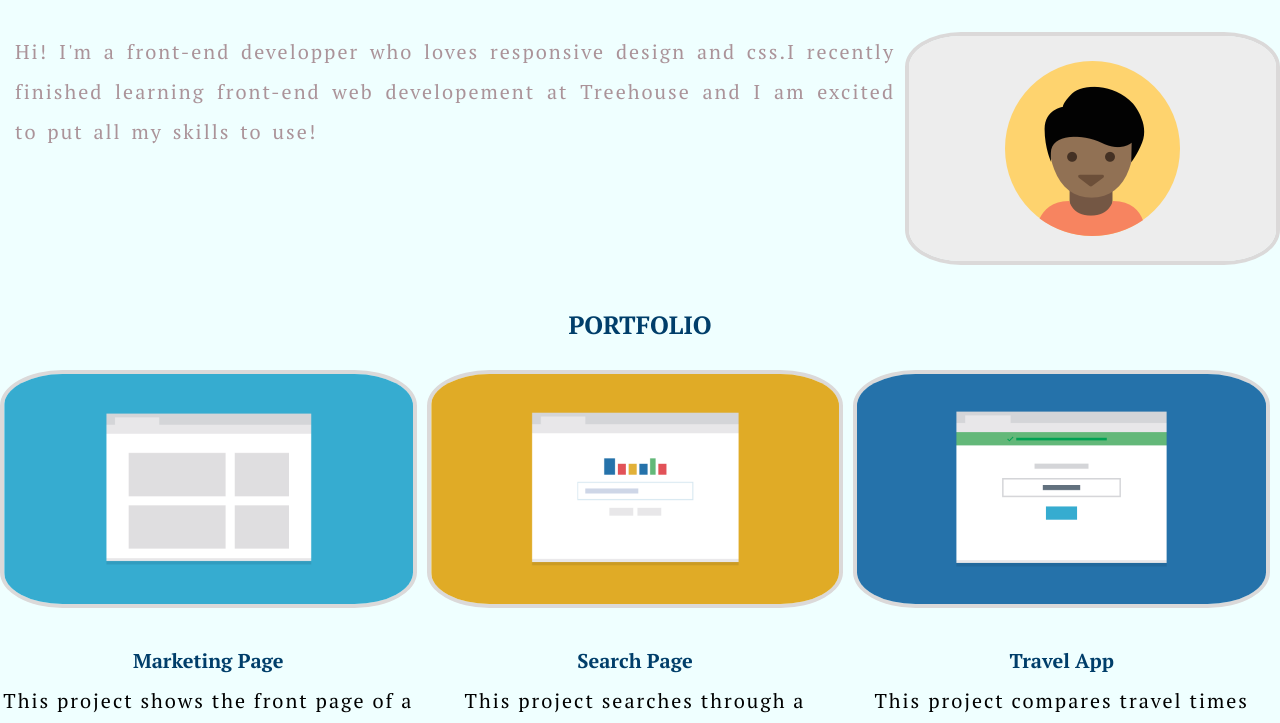
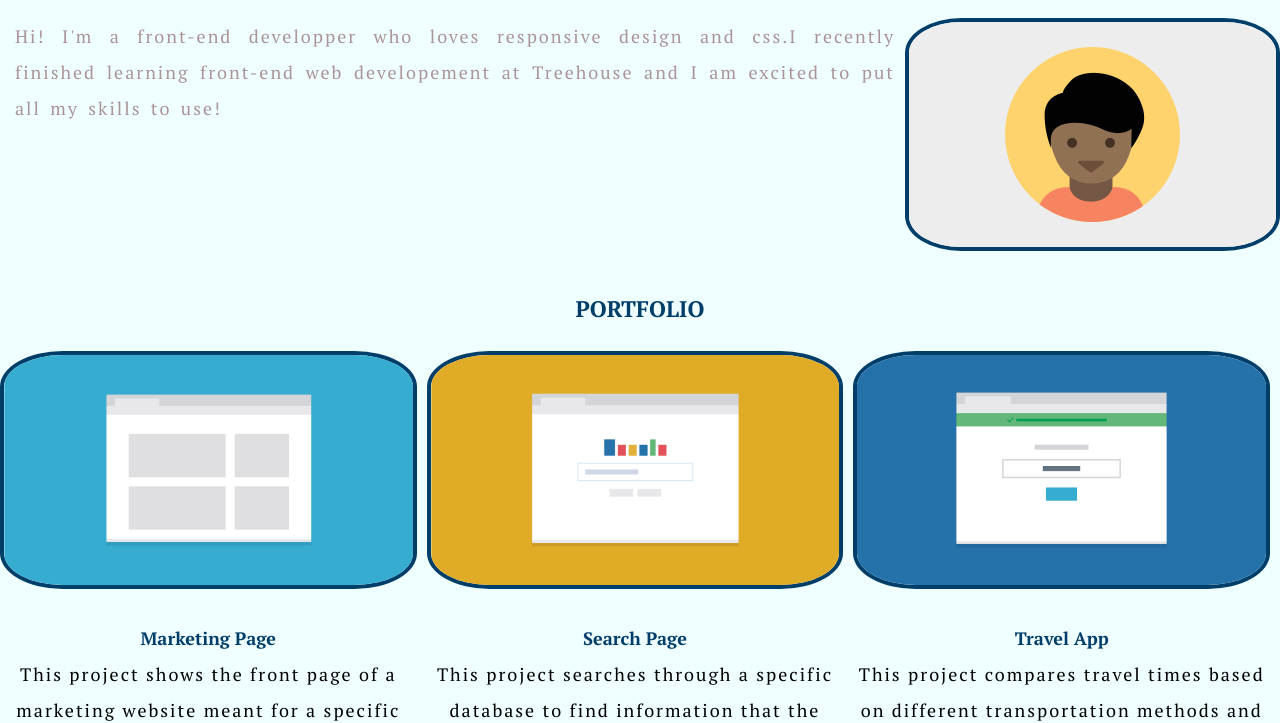
Before and after one commit to amouna89/Responsive-layout-site, a plain HTML site: page index.html in a window 1280 px wide. Shown: the part 173-896 px from the top of the page. Drawn offline with Linux system fonts and the light colour scheme.

Commit message:
color change

```diff
--- a/css/styles.css
+++ b/css/styles.css
@@ -17,7 +17,7 @@ body{
 html{
 
 
-    font-size: 20px;/*root font size*/
+    font-size: 18px;/*root font size*/
 
 
 }
@@ -45,7 +45,7 @@ header,main{
 }
 
 img {
-    border: 4px solid rgb(219, 217, 217);
+    border: 4px solid #003e6a;
     border-radius: 15%;
 }
 
```
